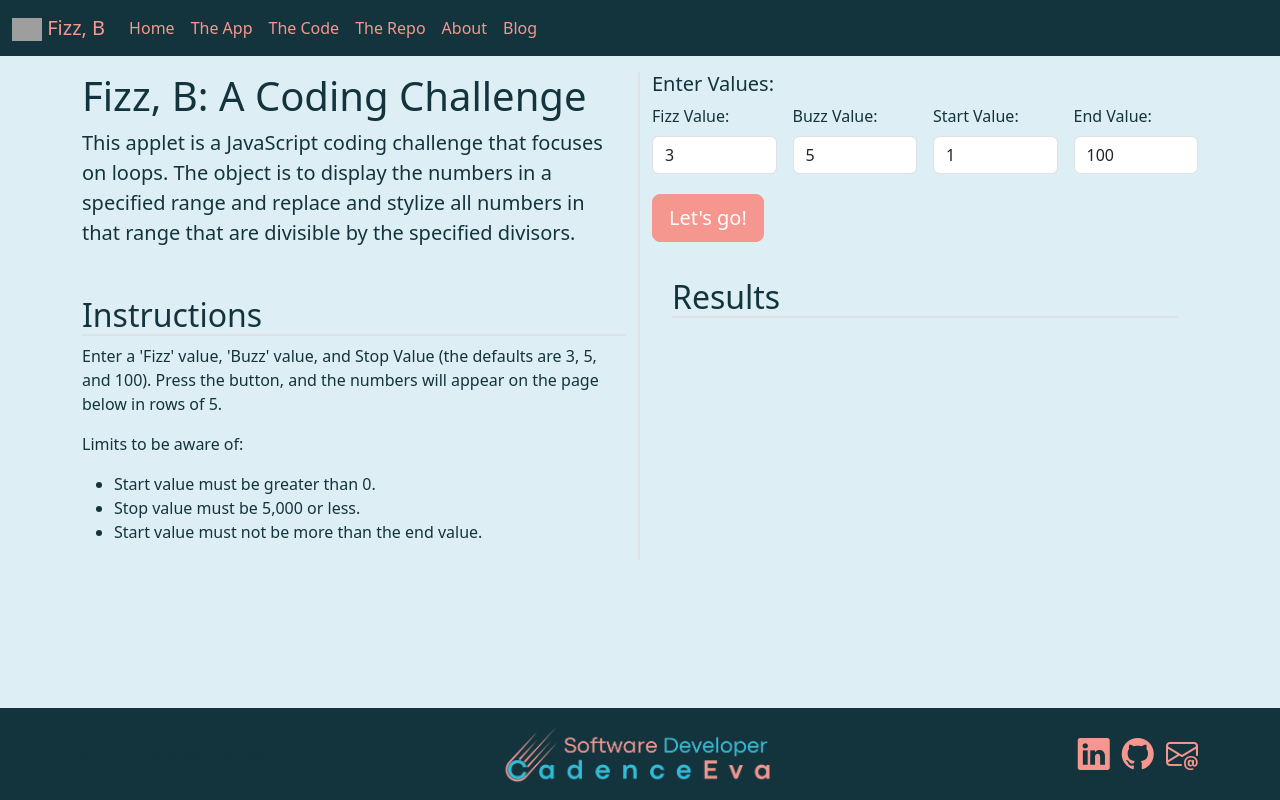
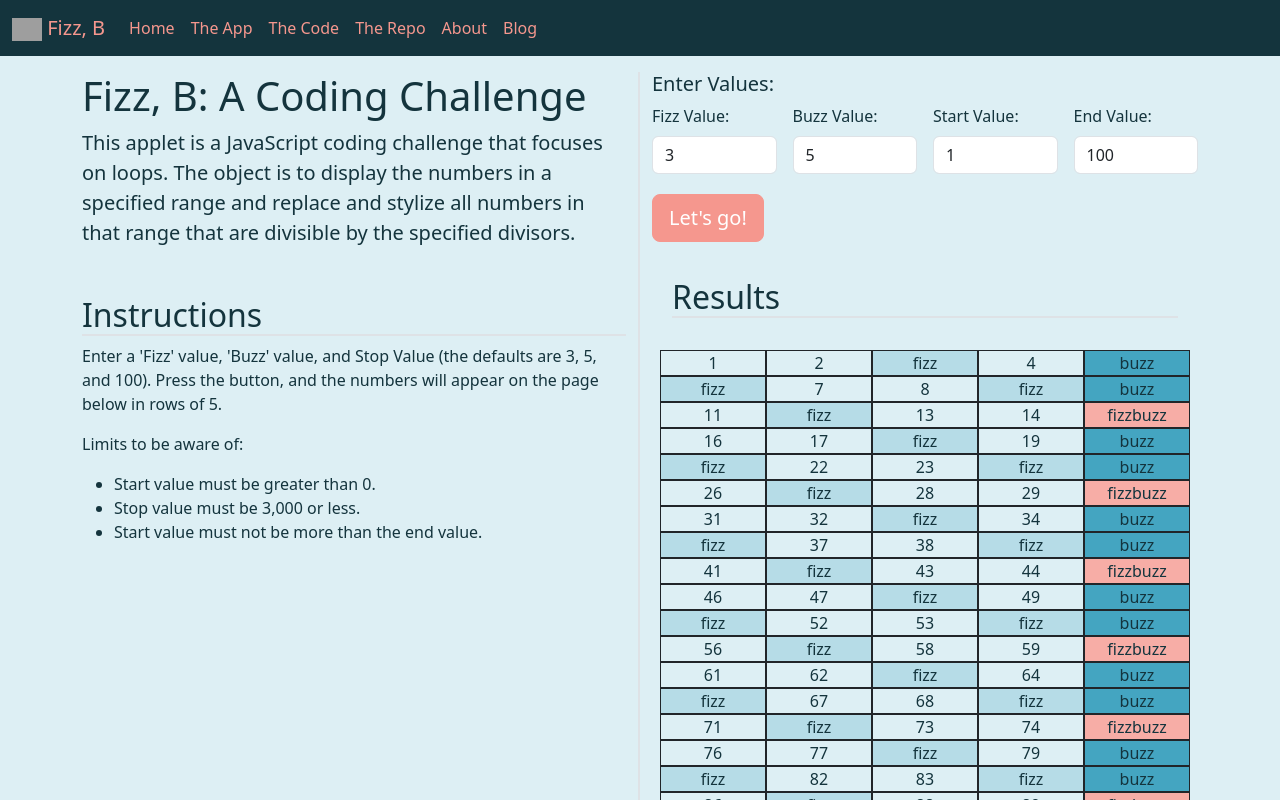
Before and after one commit to eva-grimm/FizzB, a plain HTML site: page app.html in a window 1280 px wide. Both pictures are taken after a click on the button "Let's go!". Shown: the top 800 px of the page. Drawn offline with nearby package versions, Linux system fonts and the light colour scheme; some packages are replaced by stand-ins of ours; grey boxes are pictures that could not be loaded; a script that the page names is missing.

Commit message:
-fixed FizzB function not being called -adjusted end value cap to 3000 (recursion limit) -adjusted code writ-up to reflect new limit

```diff
--- a/app.html
+++ b/app.html
@@ -83,7 +83,7 @@
                 </p>
                 <ul>
                     <li>Start value must be greater than 0.</li>
-                    <li>Stop value must be 5,000 or less.</li>
+                    <li>Stop value must be 3,000 or less.</li>
                     <li>Start value must not be more than the end value.</li>
                 </ul>
             </div>
--- a/js/site.js
+++ b/js/site.js
@@ -13,9 +13,9 @@ function getValues() {
         && Number.isInteger(end)
         && start > 0
         && end > 0
-        && end <= 5000
+        && end <= 3000
         && start <= end) {
-        let numbersToDisplay = NonRecursiveFizzB(fizz, buzz, start, end);
+        let numbersToDisplay = FizzB(fizz, buzz, start, end);
 
         displayNumbers(numbersToDisplay);
     } else {
```
Also changed, not shown: code.html (+3 -3 lines).
